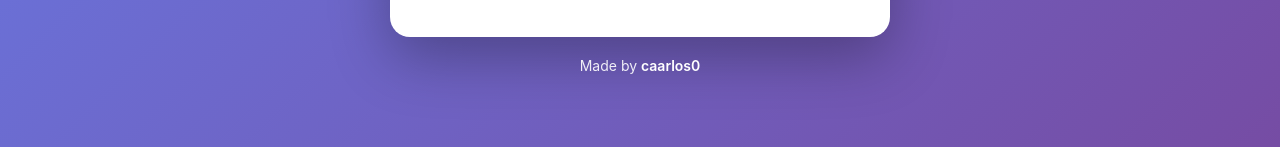
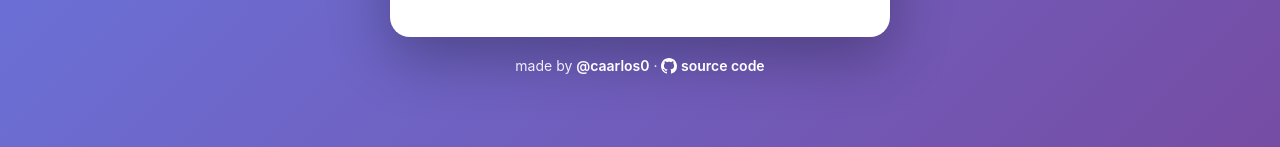
Before and after one commit to caarlos0/qrcode, a plain HTML site: page index.html in a window 1280 px wide. Shown: the part 603-750 px from the top of the page. Drawn offline with nearby package versions, Linux system fonts and the light colour scheme.

Commit message:
fix footer
Signed-off-by: Carlos Alexandro Becker <caarlos0@users.noreply.github.com>

```diff
--- a/index.html
+++ b/index.html
@@ -141,6 +141,13 @@
         opacity: 0.8;
       }
 
+      footer svg {
+        width: 16px;
+        height: 16px;
+        vertical-align: text-bottom;
+        fill: white;
+      }
+
       @media (max-width: 600px) {
         .container {
           padding: 30px 20px;
@@ -178,8 +185,15 @@
     </div>
 
     <footer>
-      Made by
-      <a href="https://caarlos0.dev" target="_blank" rel="noopener">caarlos0</a>
+      made by
+      <a href="https://caarlos0.dev" target="_blank" rel="noopener">@caarlos0</a>
+      ·
+      <a href="https://github.com/caarlos0/qrcode" target="_blank" rel="noopener">
+        <svg viewBox="0 0 16 16" xmlns="http://www.w3.org/2000/svg">
+          <path d="M8 0C3.58 0 0 3.58 0 8c0 3.54 2.29 6.53 5.47 7.59.4.07.55-.17.55-.38 0-.19-.01-.82-.01-1.49-2.01.37-2.53-.49-2.69-.94-.09-.23-.48-.94-.82-1.13-.28-.15-.68-.52-.01-.53.63-.01 1.08.58 1.23.82.72 1.21 1.87.87 2.33.66.07-.52.28-.87.51-1.07-1.78-.2-3.64-.89-3.64-3.95 0-.87.31-1.59.82-2.15-.08-.2-.36-1.02.08-2.12 0 0 .67-.21 2.2.82.64-.18 1.32-.27 2-.27.68 0 1.36.09 2 .27 1.53-1.04 2.2-.82 2.2-.82.44 1.1.16 1.92.08 2.12.51.56.82 1.27.82 2.15 0 3.07-1.87 3.75-3.65 3.95.29.25.54.73.54 1.48 0 1.07-.01 1.93-.01 2.2 0 .21.15.46.55.38A8.013 8.013 0 0016 8c0-4.42-3.58-8-8-8z"/>
+        </svg>
+        source code
+      </a>
     </footer>
 
     <script src="https://cdnjs.cloudflare.com/ajax/libs/qrcode-generator/1.4.4/qrcode.min.js"></script>
```
